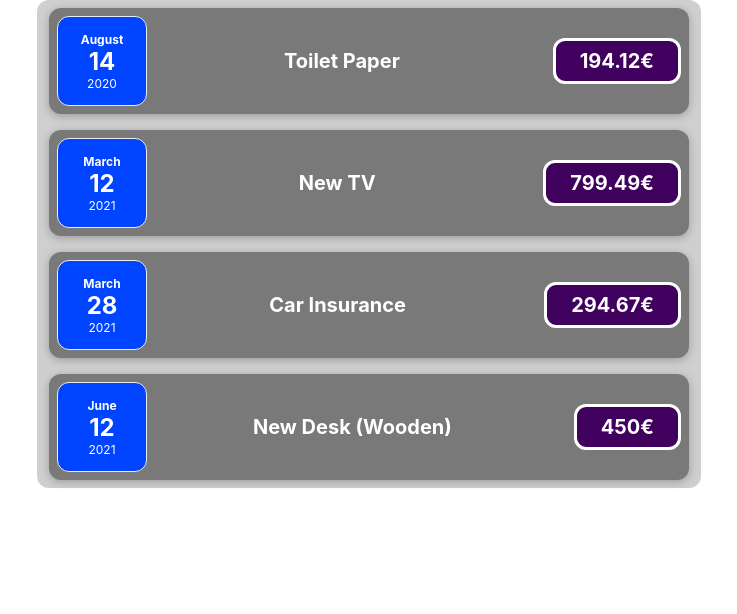
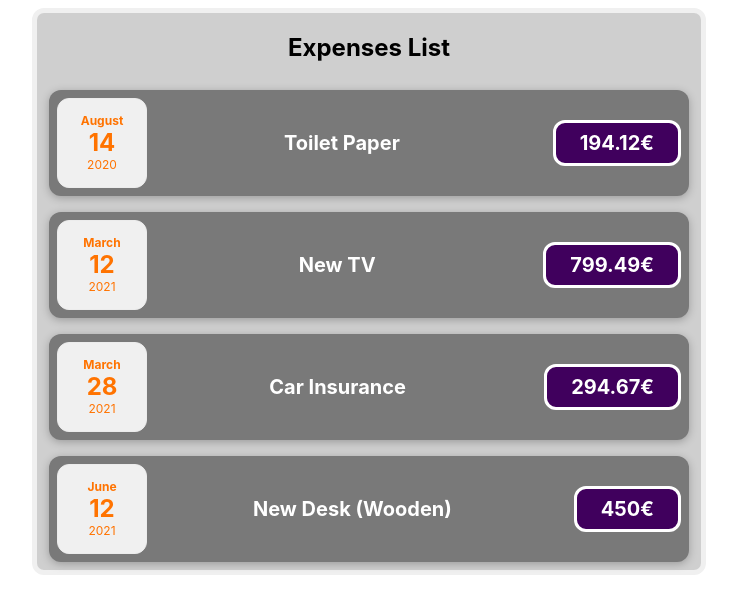
Before and after one commit to apkouk/react-labs-udemy, a React (Create React App) app: page / in a window 1280 px wide. Shown: the top 614 px of the page, without its empty margins (271-1008 px from the left). Built offline with nearby package versions, Linux system fonts and the light colour scheme.

Commit message:
building ok action github

```diff
--- a/src/App.js
+++ b/src/App.js
@@ -31,6 +31,7 @@ function App() {
   return (
     <div className="App">
       <div className="expenses-list">
+      <h2>Expenses List </h2>
         <ExpensesList expenses={expenses}></ExpensesList>
       </div>
     </div>
--- a/src/components/Expenses/ExpenseDate.css
+++ b/src/components/Expenses/ExpenseDate.css
@@ -4,8 +4,8 @@
     width: 5.5rem;
     height: 5.5rem;
     border: 1px solid #ececec;
-    background-color: #0044ff;
-    color: white;
+    background-color: rgb(240, 240, 240);
+    color: rgb(255, 115, 0);
     border-radius: 12px;
     align-items: center;
     justify-content: center;
--- a/src/components/Expenses/ExpensesList.css
+++ b/src/components/Expenses/ExpensesList.css
@@ -2,11 +2,14 @@
     display: flex;
     flex-direction: column;
     flex: 1;
+    border: 5px solid rgb(240, 240, 240);
     background-color: rgb(207, 207, 207);
+    margin-top: 0.5rem;
     margin-left: auto;
     margin-right: auto;
     width: 50%;
     padding-left: 0.75rem;
     padding-right: 0.75rem;
     border-radius: 12px;
+
 }
```
